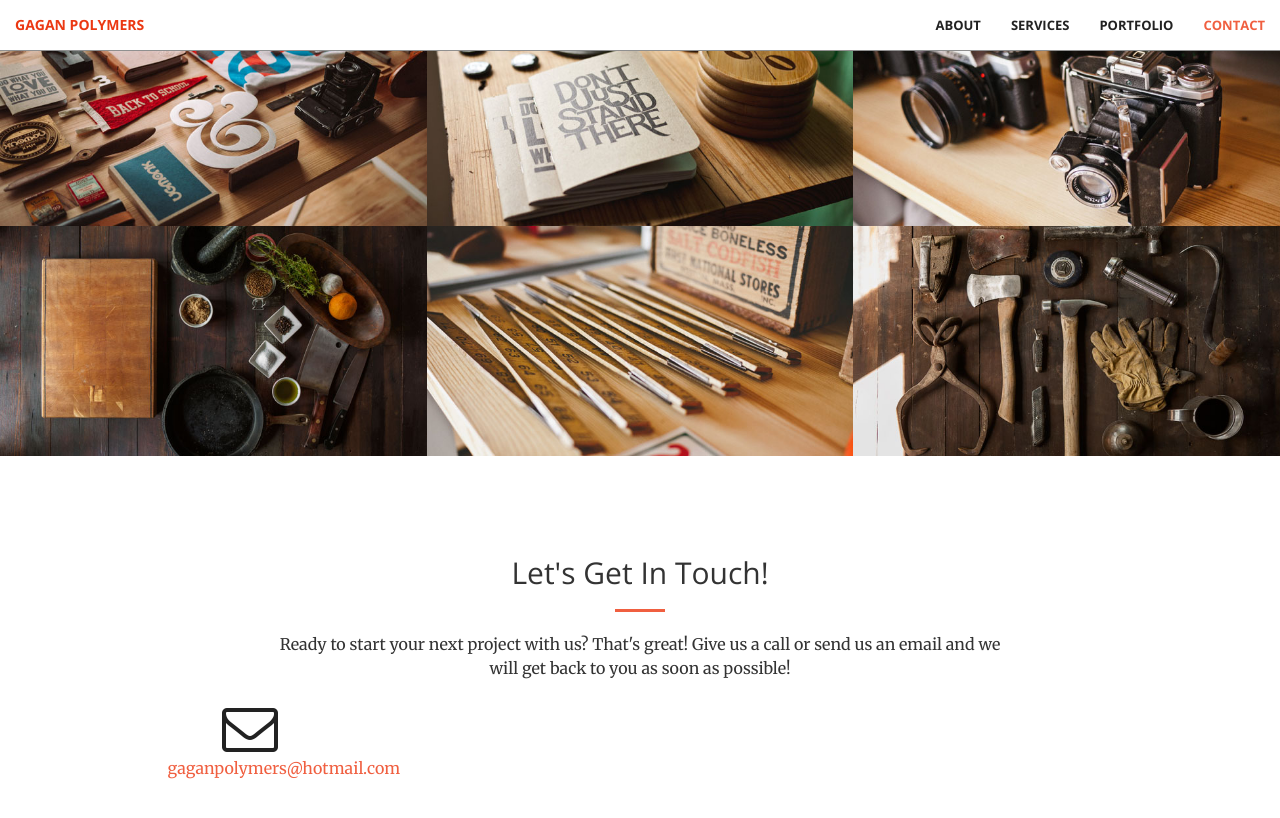
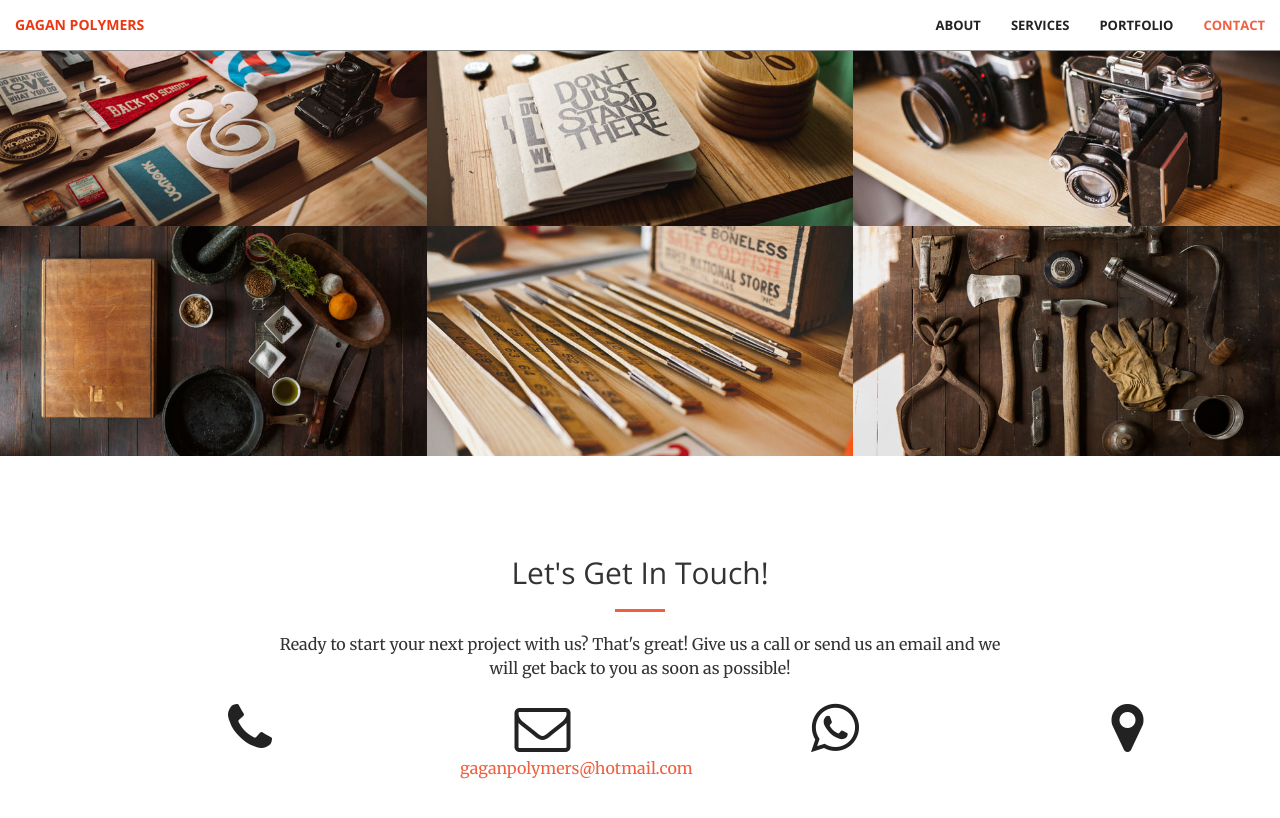
Before and after one commit to gagandeepsingh485/gagan-polymers, a Jekyll site: the page built from index.html, in a window 1280 px wide and 900 px high, scrolled down 1802 px. Shown: the top 818 px of the window. Built offline with Jekyll 4.4.1, drawn with Linux system fonts in a browser that asks for light colours.

Commit message:
Update contact.html

```diff
--- a/_includes/contact.html
+++ b/_includes/contact.html
@@ -8,11 +8,33 @@
             </div>
 
         <div class="col-lg-2 col-lg-offset-1 text-center">
+            <a href="tel:{{ site.phone }}">
+            <i class="fa fa-phone fa-3x wow bounceIn" data-wow-delay=".1s"></i>
+                <p>{{ site.phone }}</p>
+            </a>
+        </div>
+
+        <div class="col-lg-2 col-lg-offset-1 text-center">
             <a href="mailto:{{ site.email }}">
             <i class="fa fa-envelope-o fa-3x wow bounceIn" data-wow-delay=".1s"></i>
                 <p>{{ site.email }}</p>
             </a>
         </div>
 
+         <div class="col-lg-2 col-lg-offset-1 text-center">
+            <a href="https://api.whatsapp.com/send?phone={{ site.phone }}" data-action="share/whatsapp/share" target="_blank">
+            <i class="fa fa-whatsapp fa-3x wow bounceIn" data-wow-delay=".1s"></i>
+                <p>{{ site.phone }}</p>
+            </a>
+        </div>
+
+          <div class="col-lg-2 col-lg-offset-1 text-center">
+            <i class="fa fa-map-marker fa-3x wow bounceIn" data-wow-delay=".1s"></i>
+                <p>{{ site.address }}</p>
+            </a>
+        </div>
+
+
+
     </div>
 </section>
```
